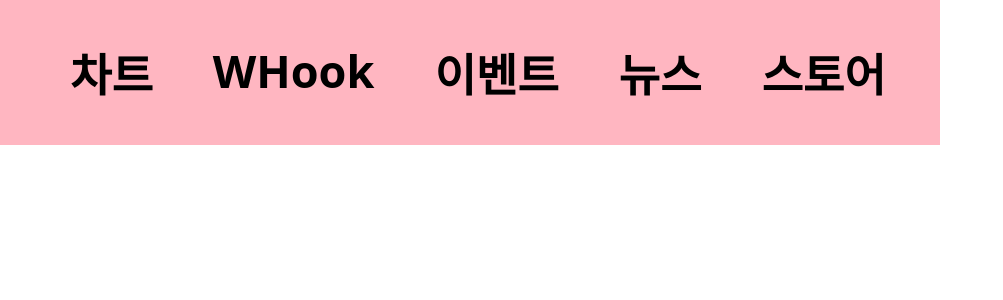
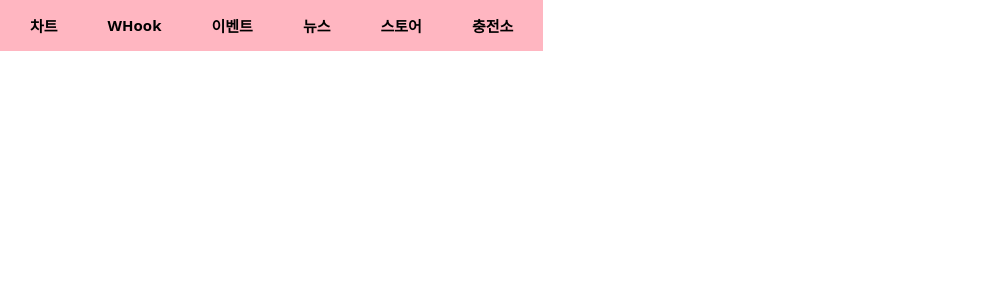
Before and after one commit to daeseopk/hanteo_test, a React (Vite) app: page / in a window 1280 px wide. Shown: the top 300 px of the page, without its empty margins (0-1003 px from the left). Built offline with nearby package versions, Linux system fonts and the light colour scheme.

Commit message:
feat : adjust style

```diff
--- a/src/components/composite/Header/style.scss
+++ b/src/components/composite/Header/style.scss
@@ -2,7 +2,7 @@
 $inactive-color: rgba(0, 0, 0, 1);
 
 @mixin header-menu {
-  font-size: 45px;
+  font-size: 15px;
   font-weight: 700;
   white-space: nowrap;
 
@@ -21,10 +21,9 @@
   overflow-x: auto;
   cursor: grab;
   user-select: none;
-  padding: 40px 70px;
+  padding: 15px 30px;
   background-color: rgba(255, 182, 193, 1);
-  width: 100vh;
-  gap: 60px;
+  gap: 50px;
 
   li {
     list-style-type: none;
--- a/src/pages/Home/style.scss
+++ b/src/pages/Home/style.scss
@@ -2,4 +2,5 @@
   display: flex;
   flex-direction: column;
   gap: 30px;
+  width: 100%;
 }
```
